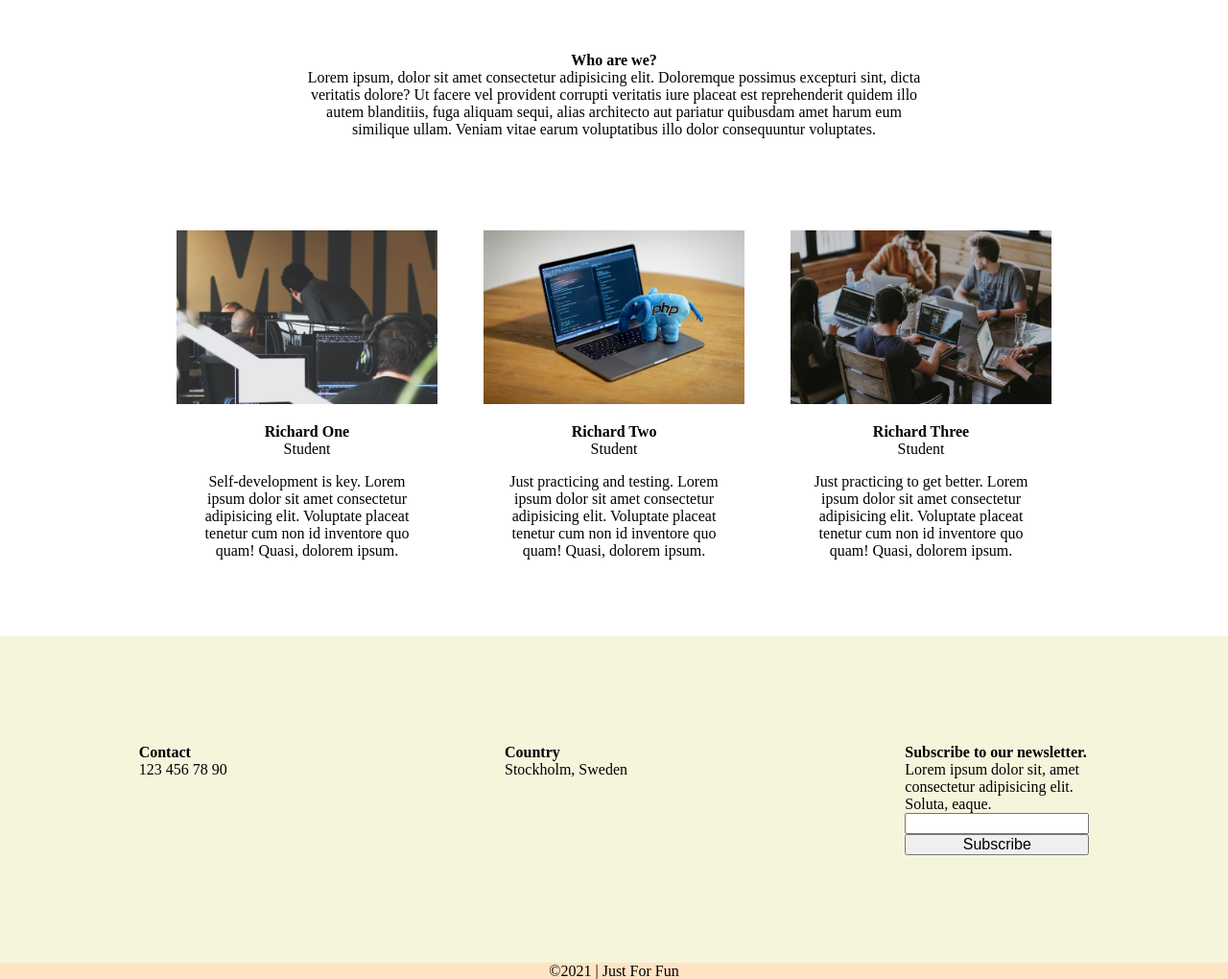
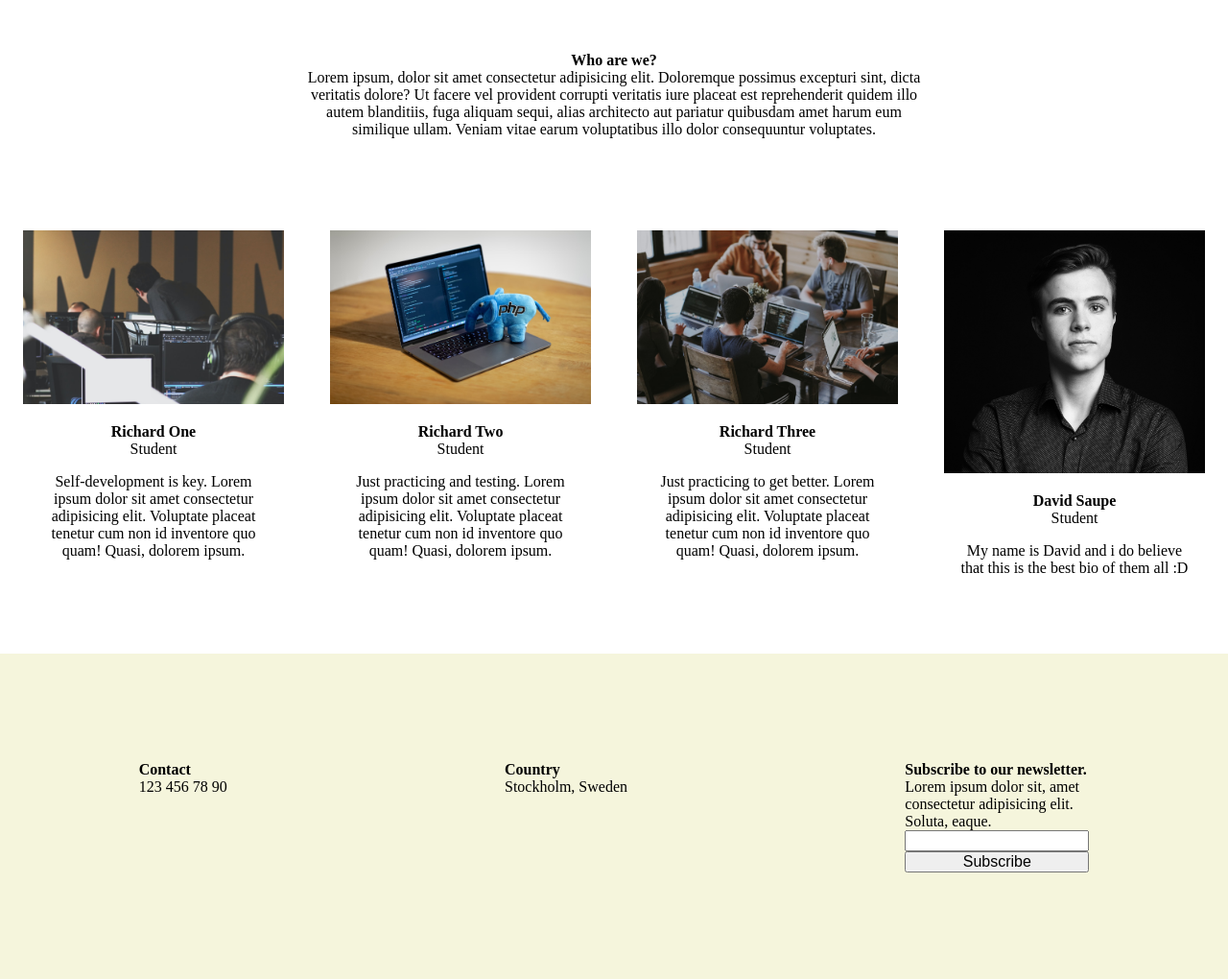
Before and after one commit to santarinareyes/Project-Improve, a PHP site: page /about-us.php in a window 1280 px wide. Shown: the part 636-1656 px from the top of the page at 96% size. Run offline with PHP 8.4, Linux system fonts and the light colour scheme.

Commit message:
David bio

```diff
--- a/testOne/includes/arrays.php
+++ b/testOne/includes/arrays.php
@@ -49,6 +49,12 @@ $teamMembers = array(
         "bio" => "Just practicing to get better. Lorem ipsum dolor sit amet consectetur adipisicing elit. Voluptate placeat tenetur cum non id inventore quo quam! Quasi, dolorem ipsum.",
         "img" => "three"
     ),
+    array(
+        "name" => "David Saupe",
+        "position" => "Student",
+        "bio" => "My name is David and i do believe that this is the best bio of them all :D",
+        "img" => "david"
+    ),
 );
 
 $gamesMenu = array(
```
Also changed, not shown: testOne/img/david.png (added).
